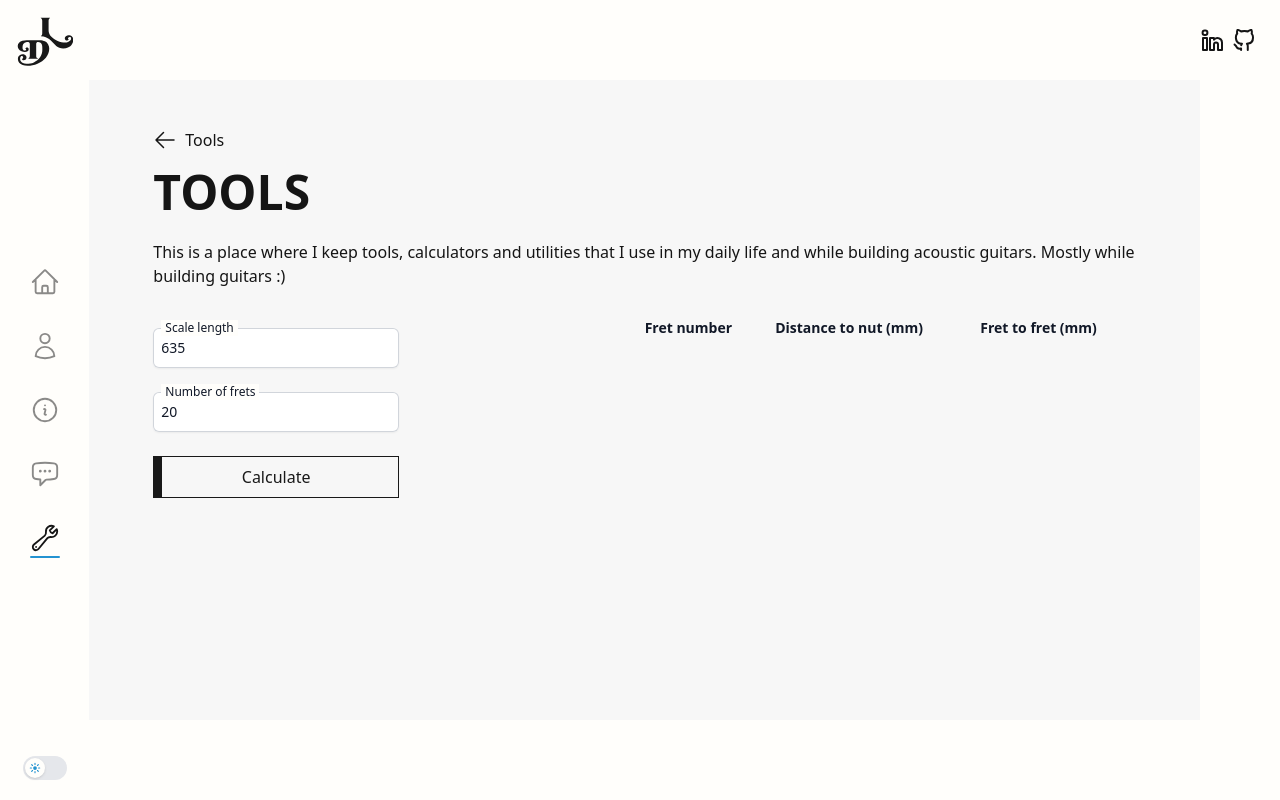
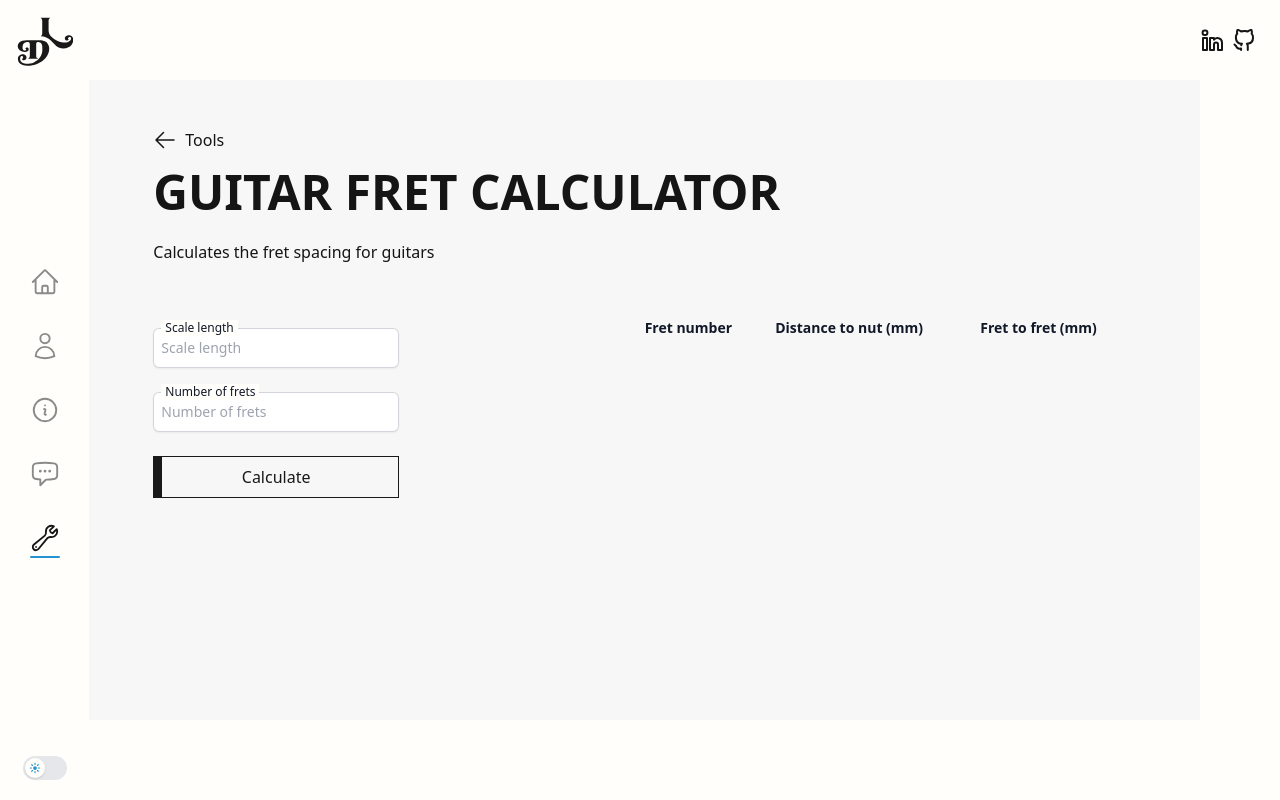
Before and after one commit to Baslarsa/david-larsson.se, a React (Vite) app: page /tools in a window 1280 px wide. Both pictures are taken after a click on the element 644 px from the left and 344 px from the top of the page. Built offline with nearby package versions, Linux system fonts and the light colour scheme.

Commit message:
density calc

```diff
--- a/src/components/button/PrimaryButton.tsx
+++ b/src/components/button/PrimaryButton.tsx
@@ -5,16 +5,19 @@ export default function PrimaryButton({
   label,
   type,
   onClick,
+  className,
 }: {
   label: string;
   type: "button" | "submit" | "reset" | undefined;
   onClick?: () => void;
+  className?: string;
 }) {
   return (
     <Button
       type={type}
       onClick={onClick}
       className={classNames(
+        className,
         "group dark:bg-offBlack relative z-20 hover:text-offWhite dark:hover:text-offBlack dark:text-offWhite text-offBlack bg-offWhite border border-offBlack dark:border-offWhite px-4 py-2"
       )}
     >
--- a/src/components/input/TextInput.tsx
+++ b/src/components/input/TextInput.tsx
@@ -1,23 +1,30 @@
 import classNames from "../../utils/classNames";
+import Paragraph from "../text/Paragraph";
 
 const TextInput = ({
   title,
   value,
   type = "text",
   onChange,
+  id,
+  error,
+  name,
   placeHolder,
   inputClassName,
   containerClassName,
   labelClassName,
 }: {
   title: string;
-  value: string | number;
+  id: string;
+  name: string;
+  value: string | number | undefined;
   type: "text" | "number";
   placeHolder: string;
   onChange: (event: React.ChangeEvent<HTMLInputElement>) => void;
   inputClassName?: string;
   containerClassName?: string;
   labelClassName?: string;
+  error?: string;
 }) => {
   return (
     <div className={classNames(containerClassName, "relative")}>
@@ -32,8 +39,8 @@ const TextInput = ({
       </label>
       <input
         onChange={onChange}
-        id={title}
-        name={title}
+        id={id}
+        name={name}
         value={value}
         type={type}
         placeholder={placeHolder}
@@ -42,6 +49,7 @@ const TextInput = ({
           "block w-full rounded-md border-0 p-2 text-gray-900 shadow-sm ring-1 ring-inset ring-gray-300 placeholder:text-gray-400 focus:ring-2 focus:ring-inset focus:ring-indigo-600 sm:text-sm sm:leading-6"
         )}
       />
+      <Paragraph className="text-red-500">{error}</Paragraph>
     </div>
   );
 };
--- /dev/null
+++ b/src/components/tools/DensityCalculator.tsx
@@ -0,0 +1,102 @@
+import { useState } from "react";
+import TextInput from "../input/TextInput";
+import PrimaryButton from "../button/PrimaryButton";
+import { calculateDensity } from "../../utils/math";
+import { valueMaxDecimals } from "../../utils/number";
+import PageTitle from "../text/PageTitle";
+
+const DensityCalculator = () => {
+  const [weight, setWeight] = useState<string | undefined>("");
+  const [length, setLength] = useState<string | undefined>("");
+  const [width, setWidth] = useState<string | undefined>("");
+  const [height, setHeight] = useState<string | undefined>("");
+  const [density, setDensity] = useState<number | undefined>(0);
+
+  const handleWeightChange = (event: React.ChangeEvent<HTMLInputElement>) => {
+    const value = event.target.value;
+    setWeight(value);
+  };
+  const handleLengthChange = (event: React.ChangeEvent<HTMLInputElement>) => {
+    const value = event.target.value;
+    setLength(value);
+  };
+  const handleWidthChange = (event: React.ChangeEvent<HTMLInputElement>) => {
+    const value = event.target.value;
+    setWidth(value);
+  };
+  const handleHeightChange = (event: React.ChangeEvent<HTMLInputElement>) => {
+    const value = event.target.value;
+    setHeight(value);
+  };
+
+  const onCalculate = () => {
+    if (!weight || !length || !width || !height) return;
+    const density = calculateDensity(weight, length, width, height);
+    setDensity(density);
+  };
+
+  return (
+    <div>
+      <div className="flex gap-4 md:flex-row flex-col">
+        <div className="flex gap-4 flex-col md:max-w-60 w-full">
+          <TextInput
+            containerClassName="w-full"
+            type="text"
+            title="Weight in grams"
+            id="weight"
+            name="weight"
+            value={weight}
+            onChange={handleWeightChange}
+            placeHolder="Weigth in grams"
+          />
+
+          <TextInput
+            containerClassName="w-full"
+            type="text"
+            title="Length in mm"
+            id="length"
+            name="length"
+            value={length}
+            onChange={handleLengthChange}
+            placeHolder="Length in centimeters"
+          />
+
+          <TextInput
+            containerClassName="w-full"
+            type="text"
+            title="Width in mm"
+            id="width"
+            name="width"
+            value={width}
+            onChange={handleWidthChange}
+            placeHolder="Width in centimeters"
+          />
+
+          <TextInput
+            containerClassName="w-full"
+            type="text"
+            title="Height in mm"
+            id="height"
+            name="height"
+            value={height}
+            onChange={handleHeightChange}
+            placeHolder="Height in centimeters"
+          />
+        </div>
+        <div className="flex flex-1 items-center pb-6 px-6">
+          <PageTitle title={valueMaxDecimals(density || 0) + "kg / m2"} />
+        </div>
+      </div>
+      <div className="mt-4 md:max-w-60 w-full">
+        <PrimaryButton
+          label="Calculate"
+          onClick={onCalculate}
+          type="button"
+          className="w-full"
+        />
+      </div>
+    </div>
+  );
+};
+
+export default DensityCalculator;
--- a/src/components/tools/FretCalculator.tsx
+++ b/src/components/tools/FretCalculator.tsx
@@ -2,6 +2,7 @@ import { useState } from "react";
 import { valueMaxDecimals } from "../../utils/number";
 import TextInput from "../input/TextInput";
 import PrimaryButton from "../button/PrimaryButton";
+import { useFormik } from "formik";
 type FretData = {
   fretNumber: number;
   distanceFromPreviousFret: number;
@@ -28,48 +29,80 @@ const calculateFrets = (numOfFrets: number, scaleLength: number) => {
 };
 
 const FretCalculator = () => {
-  const [scaleLength, setScaleLength] = useState(635);
-  const [numOfFrets, setNumOfFrets] = useState(20);
+  // const [scaleLength, setScaleLength] = useState<number | undefined>(635);
+  // const [numOfFrets, setNumOfFrets] = useState<number | undefined>(20);
   const [frets, setFrets] = useState<FretData[]>([]);
-  const handleCalculate = () => {
-    setFrets(calculateFrets(numOfFrets, scaleLength));
-  };
-  const handleNumOfFretsChange = (
-    event: React.ChangeEvent<HTMLInputElement>
-  ) => {
-    setNumOfFrets(Number(event.target.value));
-  };
-  const handleScaleLengthChange = (
-    event: React.ChangeEvent<HTMLInputElement>
-  ) => {
-    setScaleLength(Number(event.target.value));
-  };
+  // const handleCalculate = () => {
+  //   if (!numOfFrets || !scaleLength) return;
+  //   setFrets(calculateFrets(numOfFrets, scaleLength));
+  // };
+  // const handleNumOfFretsChange = (
+  //   event: React.ChangeEvent<HTMLInputElement>
+  // ) => {
+  //   const value = Number(event.target.value);
+  //   setNumOfFrets(value > 0 ? value : undefined);
+  // };
+  // const handleScaleLengthChange = (
+  //   event: React.ChangeEvent<HTMLInputElement>
+  // ) => {
+  //   const value = Number(event.target.value);
+
+  //   setScaleLength(value > 0 ? value : undefined);
+  // };
+  const formik = useFormik({
+    initialValues: {
+      scaleLength: "",
+      numOfFrets: "",
+    },
+    onSubmit: async (values) => {
+      const { scaleLength, numOfFrets } = values;
+      if (!scaleLength || !numOfFrets) {
+        return;
+      }
+
+      setFrets(calculateFrets(Number(numOfFrets), Number(scaleLength)));
+    },
+    validate: (values) => {
+      const errors: { scaleLength?: string; numOfFrets?: string } = {};
+      if (!values.scaleLength) {
+        errors.scaleLength = "Required";
+      }
+      if (!values.numOfFrets) {
+        errors.numOfFrets = "Required";
+      }
+      return errors;
+    },
+  });
   return (
     <div className="flex w-full flex-wrap">
       <div className="md:w-1/2 w-full py-6">
+        <form onSubmit={formik.handleSubmit}>
           <div className="flex flex-col gap-6 md:w-1/2 w-full">
             <TextInput
               containerClassName="w-full"
               placeHolder="Scale length"
               title="Scale length"
-            type="number"
-            value={scaleLength}
-            onChange={handleScaleLengthChange}
+              type="text"
+              name="scaleLength"
+              id="scaleLength"
+              value={formik.values.scaleLength}
+              onChange={formik.handleChange}
+              error={formik.errors.scaleLength}
             />
             <TextInput
               containerClassName="w-full"
               placeHolder="Number of frets"
               title="Number of frets"
-            type="number"
-            value={numOfFrets}
-            onChange={handleNumOfFretsChange}
+              name="numOfFrets"
+              id="numOfFrets"
+              type="text"
+              value={formik.values.numOfFrets}
+              onChange={formik.handleChange}
+              error={formik.errors.numOfFrets}
             />
-          <PrimaryButton
-            label="Calculate"
-            type="button"
-            onClick={handleCalculate}
-          />
+            <PrimaryButton label="Calculate" type="submit" />
           </div>
+        </form>
       </div>
       <div className="md:w-1/2 w-full">
         <table className="min-w-full divide-y divide-gray-300">
--- a/src/components/tools/InchConverter.tsx
+++ b/src/components/tools/InchConverter.tsx
@@ -7,12 +7,12 @@ import { valueMaxDecimals } from "../../utils/number";
 const InchConverter = () => {
   const inchInMm = 25.4;
   const [mode, setMode] = useState<"decimal" | "fractional">("decimal");
-  const [inches, setInches] = useState(0);
-  const [millimeters, setMillimeters] = useState(0);
-  const [totalFractions, setTotalFractions] = useState(0);
-  const [fractions, setFractions] = useState(0);
+  const [inches, setInches] = useState<number | undefined>(0);
+  const [millimeters, setMillimeters] = useState<number | undefined>(0);
+  const [totalFractions, setTotalFractions] = useState<number | undefined>(0);
+  const [fractions, setFractions] = useState<number | undefined>(0);
   // Convert inches to millimiters both in decimal and fractional
-  const inchesInMm = inches * inchInMm;
+  const inchesInMm = inches || 0 * inchInMm;
 
   const handleInchChange = (event: React.ChangeEvent<HTMLInputElement>) => {
     const value = Number(event.target.value);
@@ -23,19 +23,19 @@ const InchConverter = () => {
 
     const roundedInches = valueMaxDecimals(roundedMm / inchInMm);
 
-    setInches(roundedInches);
-    setMillimeters(roundedMm);
+    setInches(roundedInches || undefined);
+    setMillimeters(roundedMm || undefined);
   };
   const handleMillimeterChange = (
     event: React.ChangeEvent<HTMLInputElement>
   ) => {
     const value = Number(event.target.value);
-    const newInches = value / inchInMm;
+    const newInches = Number(value) / inchInMm;
     // maximum three decimals
     const roundedInches = valueMaxDecimals(newInches);
 
-    setMillimeters(value);
-    setInches(roundedInches);
+    setMillimeters(value || undefined);
+    setInches(roundedInches || undefined);
     setFractions(0);
     setTotalFractions(0);
   };
@@ -45,21 +45,21 @@ const InchConverter = () => {
     const newTotalFraction = Number(event.target.value);
     const fractionalInchParts = inchInMm / newTotalFraction;
     const multiplier = fractions;
-    const fractialValue = fractionalInchParts * multiplier;
+    const fractialValue = fractionalInchParts * (multiplier || 0);
     const mm = inchesInMm + fractialValue;
 
-    setTotalFractions(Number(event.target.value));
-    setMillimeters(valueMaxDecimals(mm));
+    setTotalFractions(Number(event.target.value) || undefined);
+    setMillimeters(valueMaxDecimals(mm) || undefined);
   };
   const handleFractionChange = (event: React.ChangeEvent<HTMLInputElement>) => {
     const newFractions = Number(event.target.value);
-    const fractionalInchParts = inchInMm / totalFractions;
+    const fractionalInchParts = inchInMm / (totalFractions || 0);
     const multiplier = newFractions;
     const fractialValue = fractionalInchParts * multiplier;
     const mm = inchesInMm + fractialValue;
 
-    setFractions(Number(newFractions));
-    setMillimeters(valueMaxDecimals(mm));
+    setFractions(Number(newFractions) || undefined);
+    setMillimeters(valueMaxDecimals(mm) || undefined);
   };
 
   const handleModeSwitch = (checked: boolean) => {
@@ -86,8 +86,10 @@ const InchConverter = () => {
         <div className="flex gap-4 items-center">
           <TextInput
             containerClassName="max-w-20"
-            type="number"
+            type="text"
             title="Inches"
+            id="inches"
+            name="inches"
             value={inches}
             onChange={handleInchChange}
             placeHolder="Inches"
@@ -96,8 +98,10 @@ const InchConverter = () => {
             <div className="flex gap-4 items-center">
               <TextInput
                 containerClassName="max-w-20"
-                type="number"
+                type="text"
                 title="Fraction"
+                id="fraction"
+                name="fraction"
                 value={fractions}
                 onChange={handleFractionChange}
                 placeHolder="Fraction"
@@ -105,7 +109,9 @@ const InchConverter = () => {
               /
               <TextInput
                 containerClassName="max-w-20"
-                type="number"
+                type="text"
+                id="totalFraction"
+                name="totalFraction"
                 title="Parts"
                 value={totalFractions}
                 onChange={handleTotalFractionChange}
@@ -117,8 +123,10 @@ const InchConverter = () => {
         <Paragraph className="mt-4 font-bold">Millimeters</Paragraph>
         <TextInput
           containerClassName="max-w-20"
-          type="number"
+          type="text"
           title="Mm"
+          id="mm"
+          name="mm"
           value={millimeters}
           onChange={handleMillimeterChange}
           placeHolder="mm"
--- a/src/pages/Toolbox.tsx
+++ b/src/pages/Toolbox.tsx
@@ -4,6 +4,7 @@ import Paragraph from "../components/text/Paragraph";
 import InchConverter from "../components/tools/InchConverter";
 import { ArrowLeftIcon } from "@heroicons/react/24/outline";
 import FretCalculator from "../components/tools/FretCalculator";
+import DensityCalculator from "../components/tools/DensityCalculator";
 
 type Tool = {
   id: number;
@@ -25,6 +26,12 @@ const TOOLS = [
     description: "Calculates the fret spacing for guitars",
     component: <FretCalculator />,
   },
+  {
+    id: 3,
+    title: "Density Calculator",
+    description: "Calculates the density of a material",
+    component: <DensityCalculator />,
+  },
 ];
 export default function ToolBox() {
   const [selectedTool, setSelectedTool] = useState<Tool | null>(null);
@@ -45,11 +52,11 @@ export default function ToolBox() {
         )}
       </div>
       <div className="pb-4">
-        <PageTitle title={`Tools`} />
-        <Paragraph className="mt-6">
-          This is a place where I keep tools, calculators and utilities that I
-          use in my daily life and while building acoustic guitars. Mostly while
-          building guitars :)
+        <PageTitle title={selectedTool ? selectedTool.title : "Tools"} />
+        <Paragraph className="my-6">
+          {selectedTool
+            ? selectedTool.description
+            : "This is a place where I keep tools, calculators and utilities that I use in my daily life and while building acoustic guitars. Mostly while building guitars :)"}
         </Paragraph>
       </div>
 
--- /dev/null
+++ b/src/utils/math.ts
@@ -0,0 +1,22 @@
+export function calculateDensity(
+  massInGrams: string,
+  lengthInMm: string,
+  widthInMm: string,
+  heightInMm: string
+): number {
+  // Convert mass from grams to kilograms
+  const massInKg = Number(massInGrams) / 1000;
+
+  // Convert dimensions from millimeters to meters
+  const lengthInMeters = Number(lengthInMm) / 1000;
+  const widthInMeters = Number(widthInMm) / 1000;
+  const heightInMeters = Number(heightInMm) / 1000;
+
+  // Calculate volume in cubic meters (m³)
+  const volumeInCubicMeters = lengthInMeters * widthInMeters * heightInMeters;
+
+  // Calculate density (kg/m³)
+  const density = massInKg / volumeInCubicMeters;
+
+  return density;
+}
```
Lines whose indentation alone changed are shown as unchanged.
